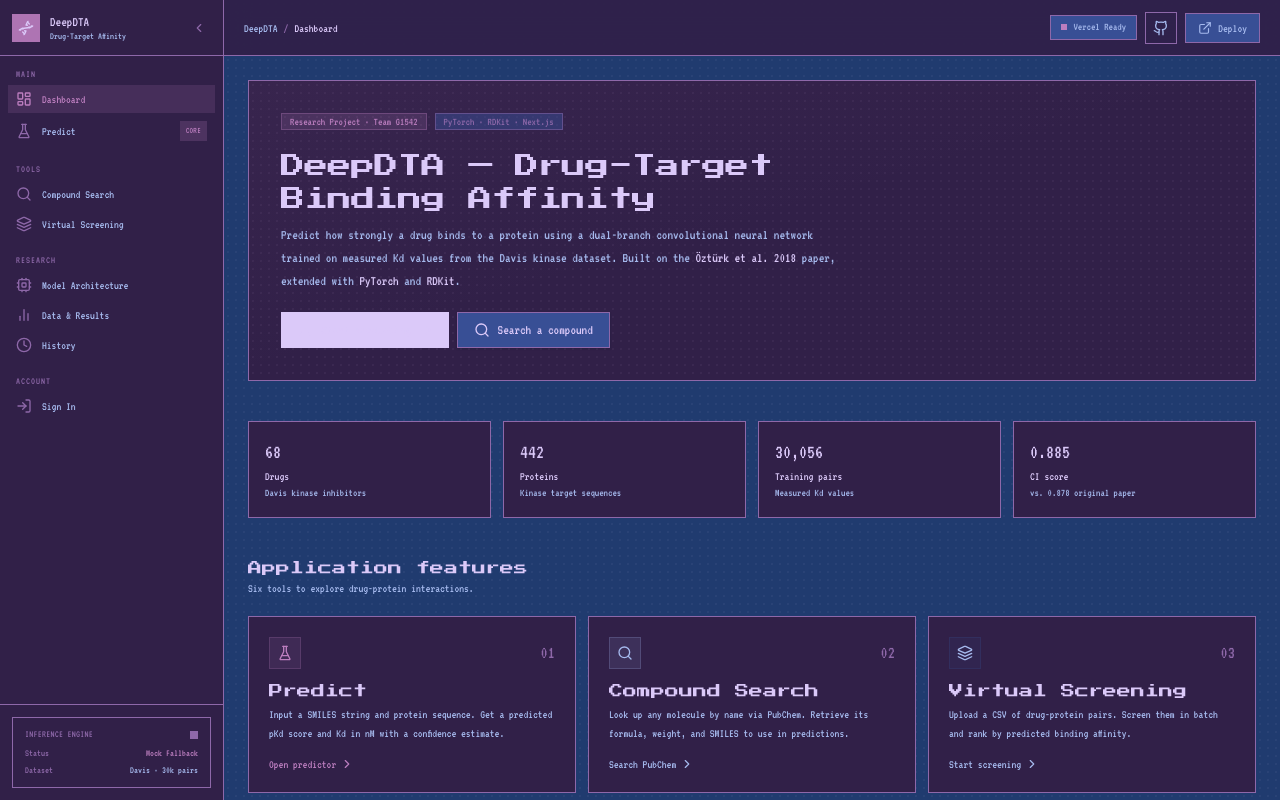
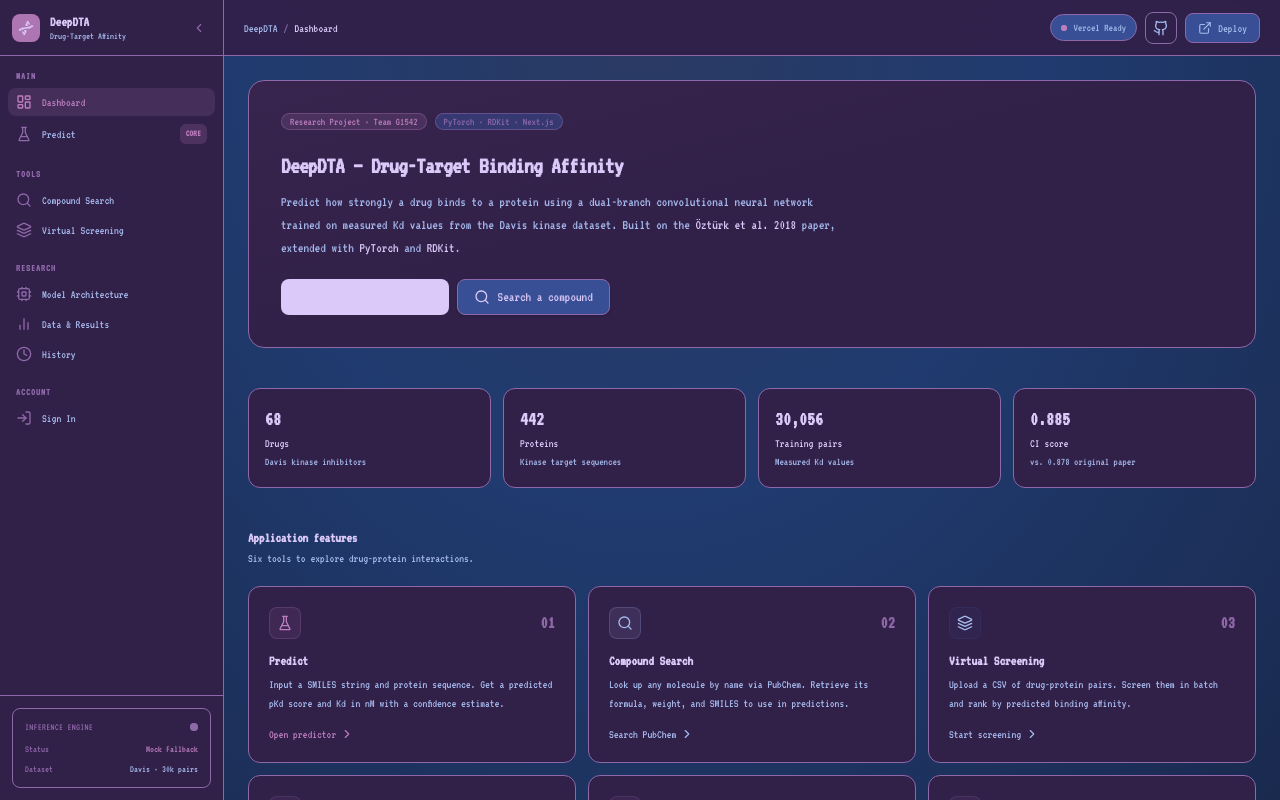
Before and after one commit to SC-Charan/DeepDTA-Plus, a Next.js app in the folder frontend/: page / in a window 1280 px wide. Built offline with nearby package versions, Linux system fonts and the light colour scheme; no server answers.

Commit message:
globals.css

```diff
--- a/frontend/app/globals.css
+++ b/frontend/app/globals.css
@@ -4,6 +4,7 @@
 
 @layer base {
   :root {
+    /* Core palette */
     --color-page: #203B6F;
     --color-panel: #312048;
     --color-secondary: #384F95;
@@ -12,11 +13,25 @@
     --color-heading: #DBC9F9;
     --color-body: #A6BAEE;
 
-    /* Legacy variable names, remapped onto the palette */
+    /* Derived neutrals */
+    --color-neutral-950: #0F1A33;
+    --color-neutral-900: #1A2A4F;
+    --color-neutral-800: #2B3A63;
+    --color-neutral-700: #4A5A87;
+    --color-muted: var(--color-neutral-700);
+
+    /* Panel treatment */
+    --border-panel: rgba(142, 104, 169, 0.35);
+    --radius-panel: 12px;
+    --shadow-panel:
+      0 1px 0 rgba(219, 201, 249, 0.04) inset,
+      0 8px 24px -12px rgba(15, 26, 51, 0.6);
+
+    /* Legacy variable names, mapped onto the palette */
     --background: var(--color-page);
     --foreground: var(--color-body);
     --card: var(--color-panel);
-    --card-border: var(--color-pixel);
+    --card-border: var(--border-panel);
     --muted: var(--color-body);
     --accent: var(--color-accent);
   }
@@ -29,124 +44,169 @@
     -webkit-font-smoothing: antialiased;
     -moz-osx-font-smoothing: grayscale;
     text-rendering: optimizeLegibility;
-    font-synthesis: none;
+    scrollbar-width: thin;
+    scrollbar-color: rgba(142, 104, 169, 0.4) transparent;
   }
 
   body {
     color: var(--color-body);
     background-color: var(--color-page);
-    /* Very faint 8x8 dot grid */
     background-image: radial-gradient(
-      rgba(219, 201, 249, 0.05) 1px,
-      transparent 1px
+      ellipse at top,
+      #2B3A63 0%,
+      #203B6F 45%,
+      #1A2A4F 100%
     );
-    background-size: 8px 8px;
-    font-family: var(--font-body), ui-monospace, Menlo, Consolas, monospace;
-    font-size: 1.25rem; /* 20px, keeps VT323 readable */
-    line-height: 1.3;
+    background-repeat: no-repeat;
+    font-family: var(--font-body), ui-sans-serif, system-ui, -apple-system,
+      "Segoe UI", sans-serif;
+    font-size: 1rem;
+    font-weight: 400;
+    line-height: 1.6;
     overflow-x: hidden;
   }
 
+  /* ---------- Typography ---------- */
   h1,
   h2,
   h3,
   h4,
   h5,
   h6 {
-    font-family: var(--font-pixel), ui-monospace, Menlo, Consolas, monospace;
-    font-weight: 400;
+    font-family: var(--font-heading), ui-sans-serif, system-ui, -apple-system,
+      "Segoe UI", sans-serif;
     color: var(--color-heading);
-    line-height: 1.6;
-    letter-spacing: 0;
+    letter-spacing: normal;
   }
 
-  h1 { font-size: 1.5rem; }
-  h2 { font-size: 1.125rem; }
-  h3 { font-size: 1rem; }
-  h4,
-  h5,
-  h6 { font-size: 0.875rem; }
+  h1 {
+    font-size: 2.5rem;
+    font-weight: 700;
+    line-height: 1.2;
+    letter-spacing: -0.01em;
+  }
+
+  h2 {
+    font-size: 1.75rem;
+    font-weight: 600;
+    line-height: 1.25;
+    letter-spacing: -0.01em;
+  }
+
+  h3 {
+    font-size: 1.25rem;
+    font-weight: 600;
+    line-height: 1.3;
+  }
+
+  h4 {
+    font-size: 1.125rem;
+    font-weight: 600;
+    line-height: 1.4;
+  }
+
+  h5 {
+    font-size: 1rem;
+    font-weight: 600;
+    line-height: 1.5;
+  }
+
+  h6 {
+    font-size: 0.875rem;
+    font-weight: 600;
+    line-height: 1.5;
+  }
+
+  small {
+    font-size: 0.875rem;
+  }
 
   b,
   strong {
-    font-weight: 400;
+    font-weight: 600;
   }
 
-  /* border-radius: 0 everywhere, no exceptions */
-  *,
-  *::before,
-  *::after {
-    border-radius: 0 !important;
-    transition-timing-function: linear;
+  code,
+  kbd,
+  samp,
+  pre {
+    font-family: var(--font-mono), ui-monospace, SFMono-Regular, Menlo, Consolas,
+      monospace;
+    font-size: 0.875em;
+    line-height: 1.5;
   }
 
   ::placeholder {
     color: var(--color-pixel);
     opacity: 1;
   }
-}
 
-/* Scrollbar */
-::-webkit-scrollbar { width: 10px; height: 10px; }
-::-webkit-scrollbar-track { background: var(--color-panel); }
-::-webkit-scrollbar-thumb {
-  background: var(--color-pixel);
-  border: 2px solid var(--color-panel);
-}
-::-webkit-scrollbar-thumb:hover { background: var(--color-accent); }
+  /* ---------- Selection ---------- */
+  ::selection {
+    background: rgba(188, 126, 191, 0.3);
+    color: var(--color-heading);
+  }
 
-/* Selection */
-::selection {
-  background: var(--color-accent);
-  color: var(--color-panel);
-}
+  /* ---------- Focus ---------- */
+  :focus-visible {
+    outline: 2px solid var(--color-accent);
+    outline-offset: 2px;
+  }
 
-/* Focus ring (outline, not box-shadow) */
-:focus-visible {
-  outline: 2px solid var(--color-heading);
-  outline-offset: 2px;
+  /* ---------- Scrollbar ---------- */
+  ::-webkit-scrollbar {
+    width: 10px;
+    height: 10px;
+  }
+  ::-webkit-scrollbar-track {
+    background: transparent;
+  }
+  ::-webkit-scrollbar-thumb {
+    background: rgba(142, 104, 169, 0.4);
+    border-radius: 9999px;
+    border: 2px solid transparent;
+    background-clip: padding-box;
+  }
+  ::-webkit-scrollbar-thumb:hover {
+    background: rgba(142, 104, 169, 0.6);
+    background-clip: padding-box;
+  }
+  ::-webkit-scrollbar-corner {
+    background: transparent;
+  }
 }
 
 @layer components {
   /* ---------- Panels ---------- */
-  .panel {
+  .panel,
+  .panel-secondary,
+  .panel-sunken,
+  .glass,
+  .surface-elevated {
+    border: 1px solid var(--border-panel);
+    border-radius: var(--radius-panel);
+    box-shadow: var(--shadow-panel);
+  }
+
+  .panel,
+  .glass,
+  .surface-elevated {
     background-color: var(--color-panel);
     color: var(--color-body);
-    border: 2px solid var(--color-pixel);
-    box-shadow:
-      inset 2px 2px 0 0 var(--color-secondary),
-      inset -2px -2px 0 0 var(--color-page);
   }
 
   .panel-secondary {
     background-color: var(--color-secondary);
     color: var(--color-heading);
-    border: 2px solid var(--color-pixel);
-    box-shadow:
-      inset 2px 2px 0 0 var(--color-body),
-      inset -2px -2px 0 0 var(--color-panel);
   }
 
   .panel-sunken {
-    background-color: var(--color-page);
+    background-color: var(--color-neutral-950);
     color: var(--color-body);
-    border: 2px solid var(--color-pixel);
-    box-shadow:
-      inset 2px 2px 0 0 var(--color-panel),
-      inset -2px -2px 0 0 var(--color-secondary);
+    box-shadow: none;
   }
 
-  /* Legacy class names, now solid bevelled panels (no blur, no gradient) */
-  .glass,
-  .surface-elevated {
-    background-color: var(--color-panel);
-    color: var(--color-body);
-    border: 2px solid var(--color-pixel);
-    box-shadow:
-      inset 2px 2px 0 0 var(--color-secondary),
-      inset -2px -2px 0 0 var(--color-page);
-  }
-
+  /* Legacy name: plain heading colour, no gradient */
   .text-gradient {
     color: var(--color-heading);
   }
@@ -160,106 +220,105 @@
     gap: 0.5rem;
     padding: 0.5rem 1rem;
     font-family: inherit;
-    font-size: 1.25rem;
-    line-height: 1;
-    letter-spacing: 0.05em;
-    text-transform: uppercase;
+    font-size: 0.875rem;
+    font-weight: 500;
+    line-height: 1.25;
+    text-decoration: none;
     cursor: pointer;
     user-select: none;
-    border: 2px solid var(--color-pixel);
+    border: 1px solid transparent;
+    border-radius: 8px;
     transition:
-      background-color 100ms linear,
-      color 100ms linear;
+      background-color 150ms ease,
+      border-color 150ms ease,
+      color 150ms ease,
+      transform 150ms ease;
   }
 
   .btn-accent {
     background-color: var(--color-accent);
     color: var(--color-panel);
-    box-shadow:
-      inset 2px 2px 0 0 var(--color-heading),
-      inset -2px -2px 0 0 var(--color-pixel);
   }
 
   .btn-accent:hover:not(:disabled):not([aria-disabled="true"]) {
-    background-color: var(--color-body);
+    background-color: var(--color-heading);
+    transform: translateY(-1px);
   }
 
   .btn-accent:active:not(:disabled):not([aria-disabled="true"]) {
-    transform: translateY(2px);
-    box-shadow:
-      inset 2px 2px 0 0 var(--color-pixel),
-      inset -2px -2px 0 0 var(--color-heading);
+    background-color: var(--color-accent);
+    transform: translateY(0);
   }
 
   .btn-secondary {
     background-color: var(--color-secondary);
     color: var(--color-heading);
-    box-shadow:
-      inset 2px 2px 0 0 var(--color-body),
-      inset -2px -2px 0 0 var(--color-panel);
+    border-color: var(--border-panel);
   }
 
   .btn-secondary:hover:not(:disabled):not([aria-disabled="true"]) {
-    background-color: var(--color-pixel);
-    color: var(--color-panel);
+    background-color: var(--color-neutral-700);
+    border-color: var(--color-pixel);
+    transform: translateY(-1px);
   }
 
   .btn-secondary:active:not(:disabled):not([aria-disabled="true"]) {
-    transform: translateY(2px);
-    box-shadow:
-      inset 2px 2px 0 0 var(--color-panel),
-      inset -2px -2px 0 0 var(--color-body);
+    background-color: var(--color-secondary);
+    transform: translateY(0);
   }
 
   .btn-accent:disabled,
   .btn-accent[aria-disabled="true"],
   .btn-secondary:disabled,
   .btn-secondary[aria-disabled="true"] {
-    background-color: var(--color-secondary);
-    color: var(--color-body);
-    border-style: dashed;
-    box-shadow: none;
+    opacity: 0.5;
     cursor: not-allowed;
   }
 
-  /* ---------- Inputs ---------- */
+  /* ---------- Inputs (legacy class name) ---------- */
   .input-pixel {
-    background-color: var(--color-page);
+    width: 100%;
+    background-color: var(--color-neutral-900);
     color: var(--color-heading);
-    border: 2px solid var(--color-pixel);
-    box-shadow:
-      inset 2px 2px 0 0 var(--color-panel),
-      inset -2px -2px 0 0 var(--color-secondary);
+    border: 1px solid var(--border-panel);
+    border-radius: 8px;
     padding: 0.5rem 0.75rem;
     font-family: inherit;
-    font-size: 1.25rem;
-    line-height: 1.2;
+    font-size: 0.875rem;
+    line-height: 1.5;
+    transition:
+      border-color 150ms ease,
+      background-color 150ms ease;
+  }
+
+  .input-pixel:hover {
+    border-color: var(--color-pixel);
+  }
+
+  .input-pixel:focus {
+    border-color: var(--color-accent);
   }
 
   /* ---------- Progress ---------- */
   .progress-track {
-    height: 1rem;
+    height: 0.5rem;
     overflow: hidden;
-    background-color: var(--color-page);
-    border: 2px solid var(--color-pixel);
-    box-shadow: inset 2px 2px 0 0 var(--color-panel);
+    background-color: var(--color-neutral-950);
+    border: 1px solid var(--border-panel);
+    border-radius: 9999px;
   }
 
   .progress-fill {
     height: 100%;
     background-color: var(--color-accent);
-    box-shadow:
-      inset 2px 2px 0 0 var(--color-heading),
-      inset -2px -2px 0 0 var(--color-pixel);
-    transition: width 300ms steps(8, end);
+    border-radius: 9999px;
+    transition: width 300ms ease;
   }
 
   /* ---------- Binding status ----------
-     Distinguished by brightness AND fill pattern:
-       veryhigh = brightest, solid
-       high     = horizontal stripes
-       moderate = dot matrix
-       none     = darkest, flat, dashed border */
+     Flat fills with the new radius. Tiers are separated by brightness and
+     border style (none is dashed), so the label text should still carry the
+     meaning. */
   .binding-veryhigh,
   .binding-high,
   .binding-moderate,
@@ -267,74 +326,58 @@
     display: inline-flex;
     align-items: center;
     gap: 0.5rem;
-    padding: 0 0.5rem;
-    line-height: 1.4;
-    border: 2px solid var(--color-pixel);
+    padding: 0.125rem 0.625rem;
+    font-size: 0.875rem;
+    font-weight: 500;
+    line-height: 1.5;
+    border: 1px solid var(--color-pixel);
+    border-radius: 6px;
   }
 
   .binding-veryhigh {
     background-color: #DBC9F9;
     color: #312048;
+    border-color: #DBC9F9;
   }
 
   .binding-high {
     background-color: #BC7EBF;
-    background-image: repeating-linear-gradient(
-      to bottom,
-      #BC7EBF 0,
-      #BC7EBF 4px,
-      #8E68A9 4px,
-      #8E68A9 6px
-    );
     color: #312048;
+    border-color: #BC7EBF;
   }
 
   .binding-moderate {
     background-color: #A6BAEE;
-    background-image: radial-gradient(circle, #8E68A9 1px, transparent 1px);
-    background-size: 4px 4px;
     color: #312048;
+    border-color: #A6BAEE;
   }
 
   .binding-none {
     background-color: #384F95;
     color: #A6BAEE;
-    border: 2px dashed #8E68A9;
+    border: 1px dashed #8E68A9;
   }
 
-  /* Faint dot-grid helper (same pattern as the page background) */
-  .hero-grid {
-    background-image: radial-gradient(
-      rgba(219, 201, 249, 0.05) 1px,
-      transparent 1px
-    );
-    background-size: 8px 8px;
-  }
-
-  /* Static skeleton: no shimmer animation */
+  /* Static skeleton: no shimmer */
   .skeleton {
-    background-color: var(--color-secondary);
-    border: 2px solid var(--color-pixel);
+    background-color: var(--color-neutral-800);
+    border-radius: 8px;
   }
 }
 
-/* Code blocks */
-pre,
-code {
-  font-family: var(--font-body), ui-monospace, Menlo, Consolas, monospace;
-  font-size: 1.125rem;
-  line-height: 1.3;
+/* Tables */
+table {
+  border-collapse: collapse;
 }
-
-/* Table improvements */
-table { border-collapse: collapse; }
-tbody tr:last-child td { border-bottom: none; }
+tbody tr:last-child td {
+  border-bottom: none;
+}
 
 @media (prefers-reduced-motion: reduce) {
   *,
   *::before,
   *::after {
-    transition-duration: 0.01ms !important;
-    animation: none !important;
+    transition: none !important;
+    scroll-behavior: auto !important;
   }
 }
```
